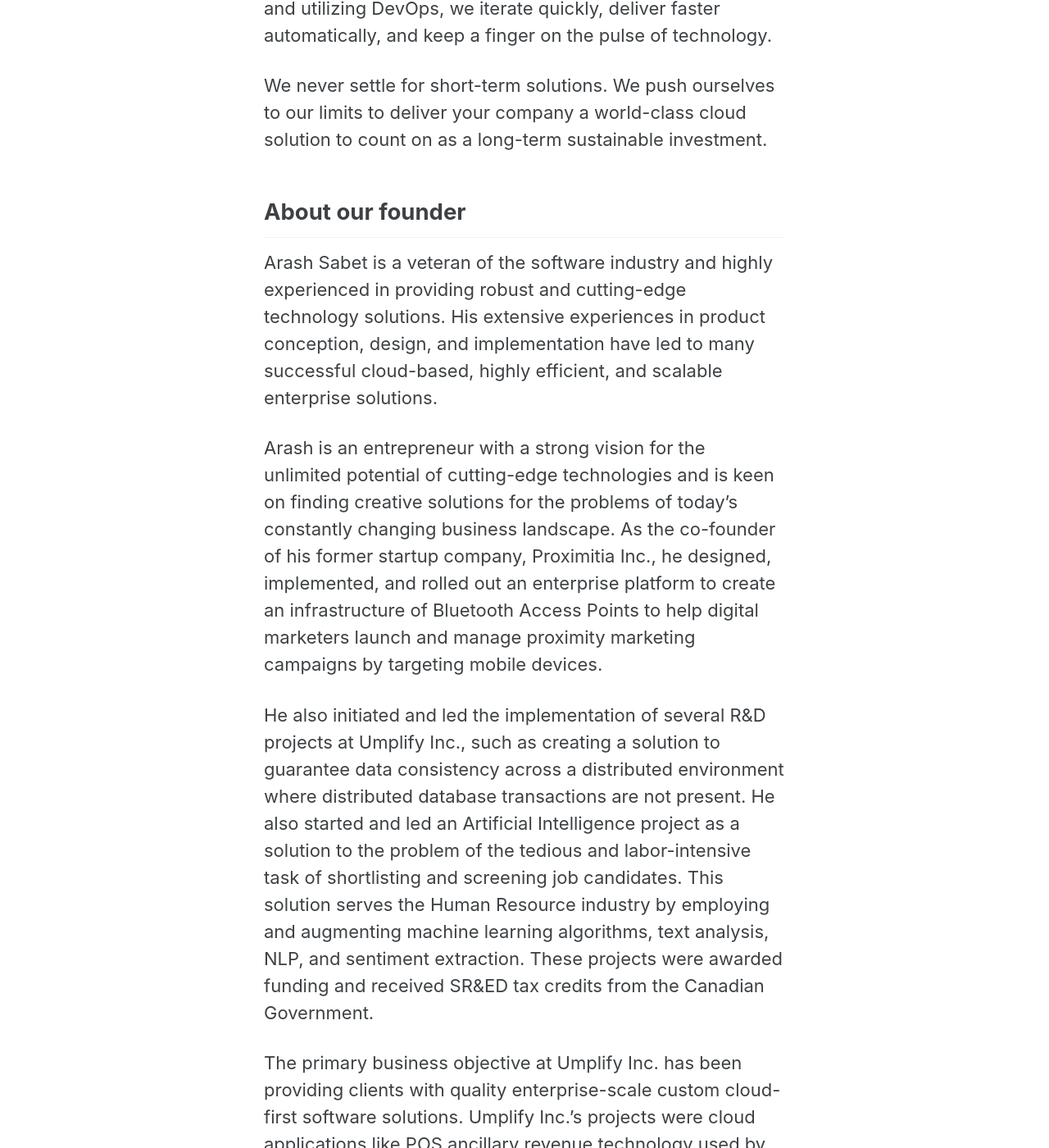
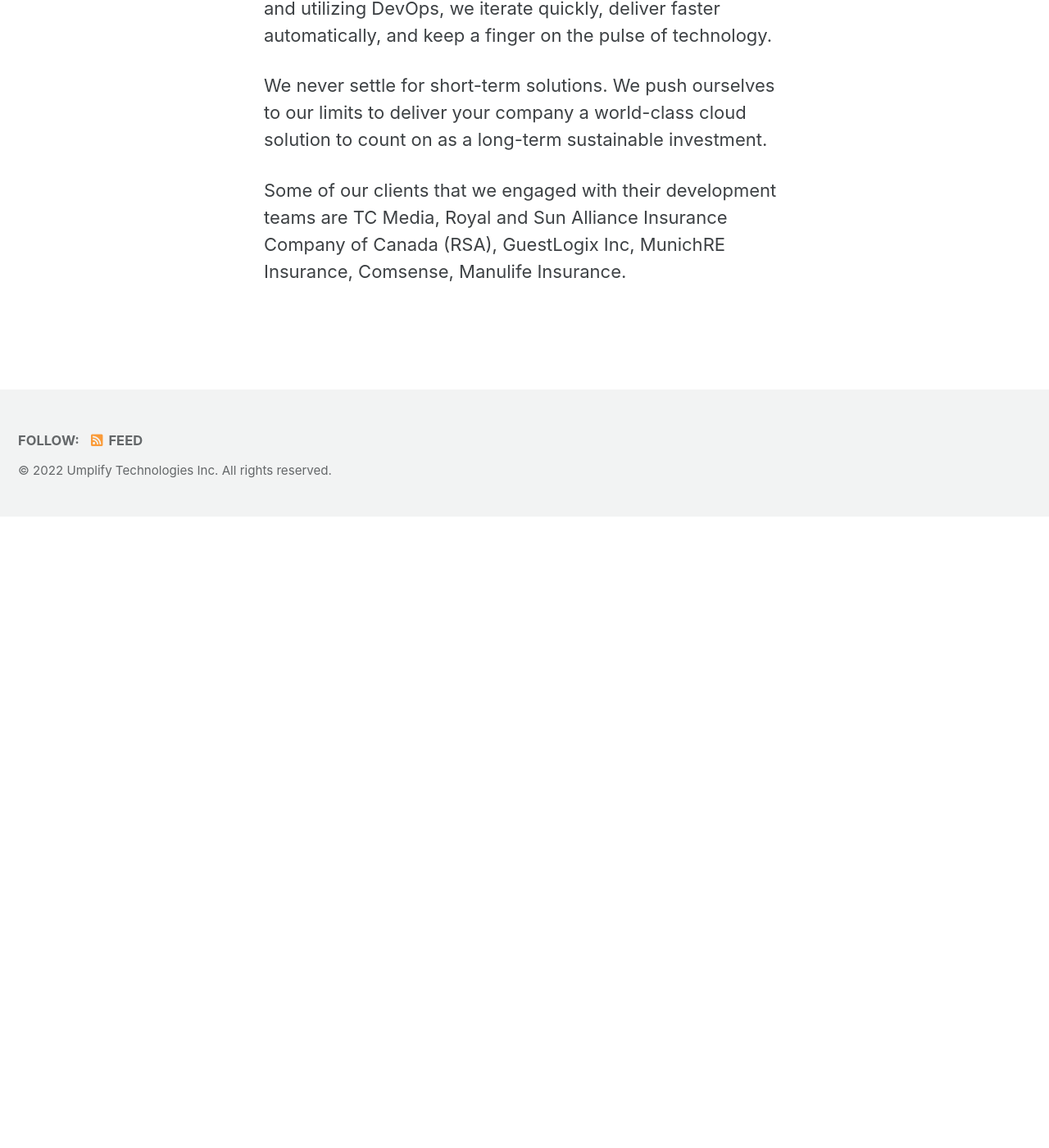
Before and after one commit to Umplify/umplify, a Jekyll site: the page built from _pages/about.md, in a window 1280 px wide and 1400 px high, scrolled down 1420 px. Shown: the whole window at 82% size. Built offline with Jekyll 4.4.1, drawn with Linux system fonts in a browser that asks for light colours; cached includes are drawn as plain includes; after the commit the page ends 2050 px from its top, so only the background shows below that; some of the changed text lies outside the part shown.

Commit message:
Some updates #1

```diff
--- a/_config.yml
+++ b/_config.yml
@@ -26,7 +26,7 @@
 repository               : "Umplify/umplify"
 teaser                   : # path of fallback teaser image, e.g. "/assets/images/500x300.png"
 logo                     : # path of logo image to display in the masthead, e.g. "/assets/images/88x88.png"
-masthead_title           : umplify
+masthead_title           : Umplify
 breadcrumbs              : true # true, false (default)
 words_per_minute         : 200
 comments:
--- a/_pages/about.md
+++ b/_pages/about.md
@@ -23,15 +23,4 @@
 
 We never settle for short-term solutions. We push ourselves to our limits to deliver your company a world-class cloud solution to count on as a long-term sustainable investment.
 
-## About our founder
-
-Arash Sabet is a veteran of the software industry and highly experienced in providing robust and cutting-edge technology solutions. His extensive experiences in product conception, design, and implementation have led to many successful cloud-based, highly efficient, and scalable enterprise solutions.
-
-Arash is an entrepreneur with a strong vision for the unlimited potential of cutting-edge technologies and is keen on finding creative solutions for the problems of today's constantly changing business landscape. As the co-founder of his former startup company, Proximitia Inc., he designed, implemented, and rolled out an enterprise platform to create an infrastructure of Bluetooth Access Points to help digital marketers launch and manage proximity marketing campaigns by targeting mobile devices.
-
-He also initiated and led the implementation of several R&D projects at Umplify Inc., such as creating a solution to guarantee data consistency across a distributed environment where distributed database transactions are not present. He also started and led an Artificial Intelligence project as a solution to the problem of the tedious and labor-intensive task of shortlisting and screening job candidates. This solution serves the Human Resource industry by employing and augmenting machine learning algorithms, text analysis, NLP, and sentiment extraction. These projects were awarded funding and received SR&ED tax credits from the Canadian Government.
-
-The primary business objective at Umplify Inc. has been providing clients with quality enterprise-scale custom cloud-first software solutions. Umplify Inc.'s projects were cloud applications like POS ancillary revenue technology used by airlines like United and Alaska Airlines, insurance rating systems, DuckCreek integration, actuary systems, accounting, and ERP software.
-
-## Our partners and clients
-A list of our partners and clients
+Some of our clients that we engaged with their development teams are TC Media, Royal and Sun Alliance Insurance Company of Canada (RSA), GuestLogix Inc, MunichRE Insurance, Comsense, Manulife Insurance.
```
Also changed, not shown: other parts of _pages/about.md (+1 -1 lines), _pages/contact.md (+8 -1 lines), _pages/home.md (+3 -6 lines), assets/images/splash/umplifytechs.png (added), 1 other file.
